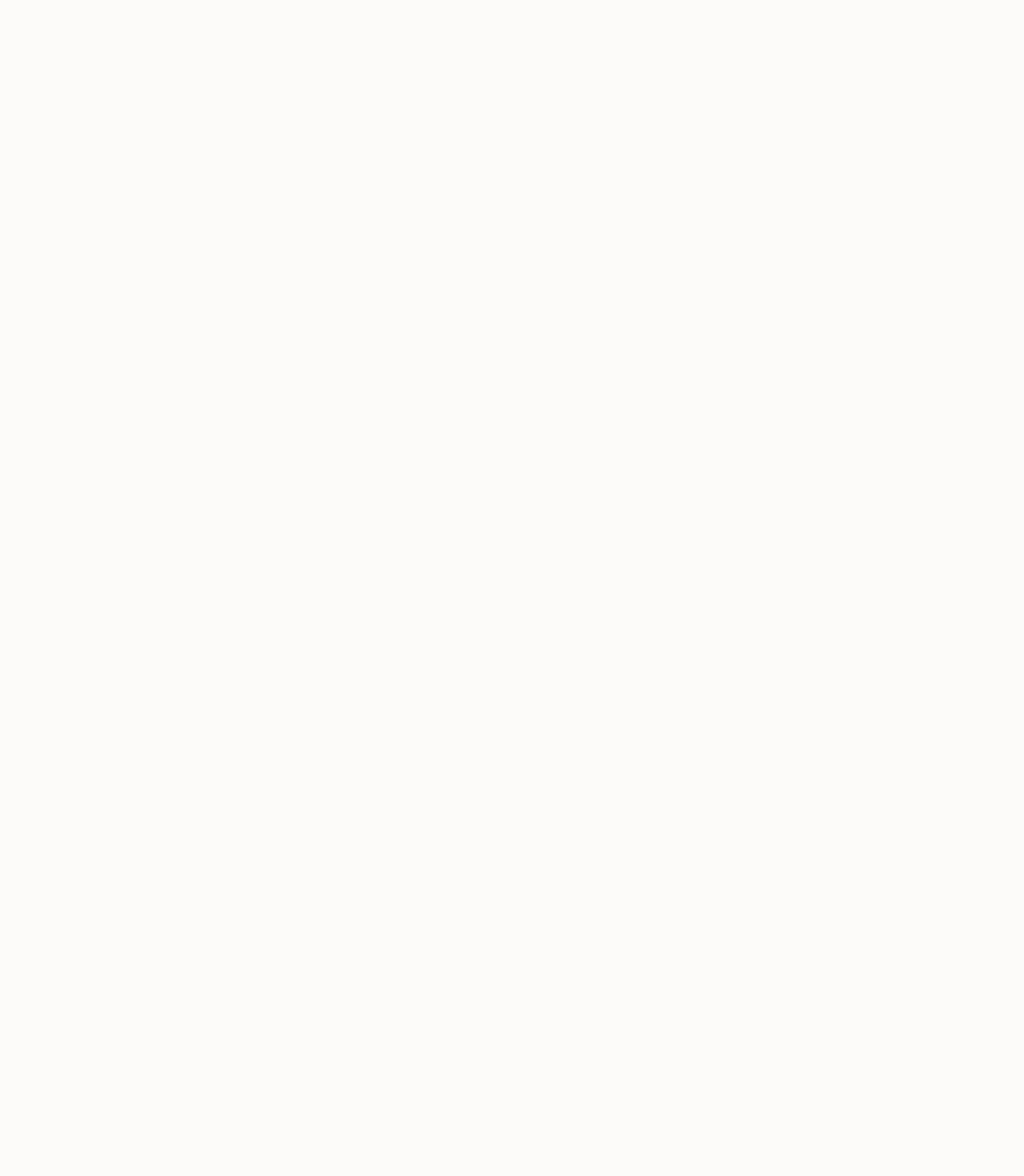
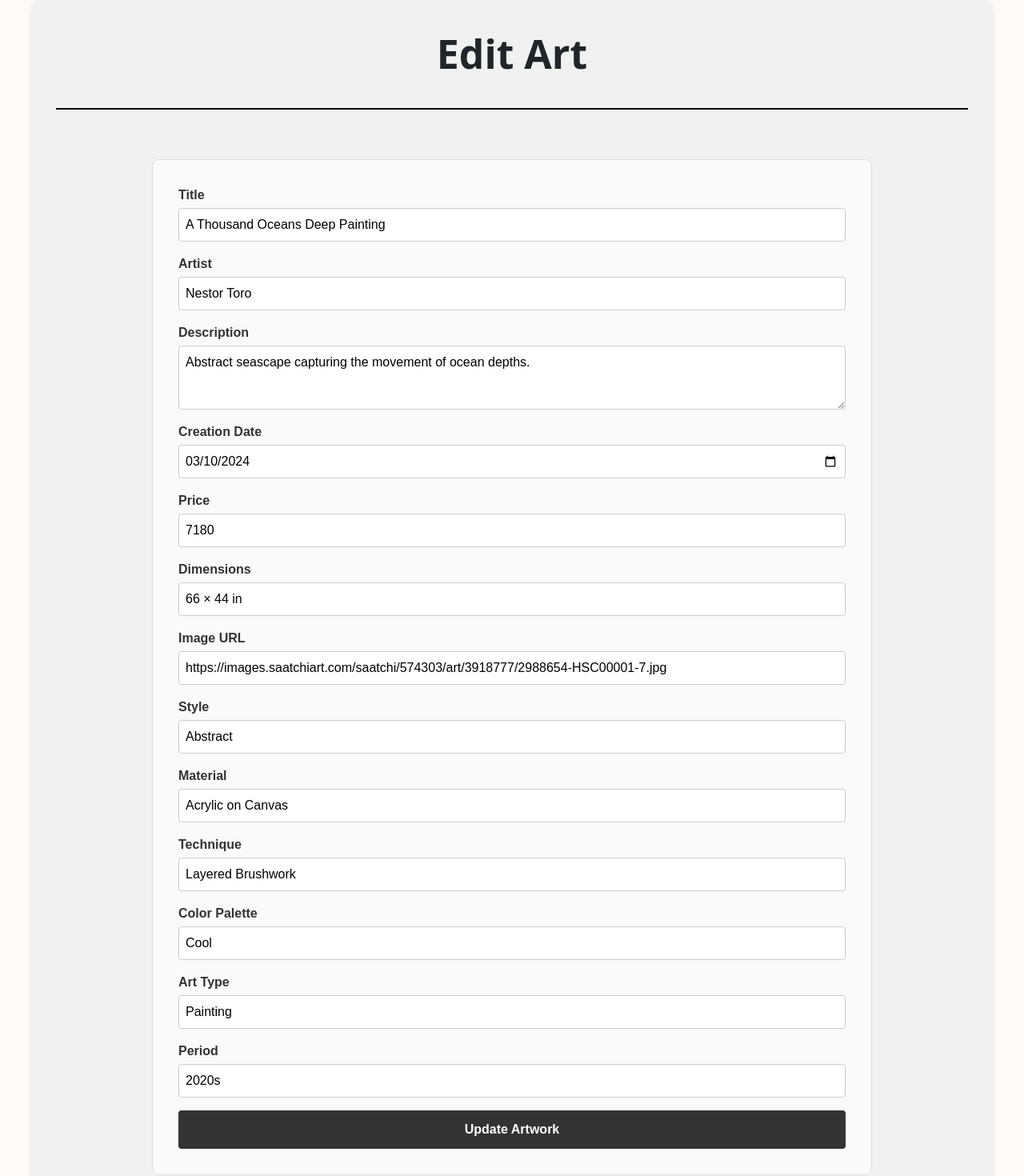
Before and after one commit to MatLan8/ArtFront, a React (Vite) app: page /edit-art in a window 1280 px wide. Before the commit this address had no page. Shown: the part 100-1570 px from the top of the page at 80% size. Before the commit the page ends 800 px from the top, so only its background shows below. Built offline with nearby package versions, Linux system fonts and the light colour scheme.

Commit message:
ArtForm add/edit component

```diff
--- a/src/App.tsx
+++ b/src/App.tsx
@@ -1,4 +1,5 @@
-import SellerList from "./pages/SellerList/SellerList";
+import AddArt from "./pages/AddArt/AddArt";
+import EditArt from "./pages/EditArt/EditArt";
 import { Routes, Route } from "react-router-dom";
 
 function App() {
@@ -6,7 +7,8 @@ function App() {
     <>
       <div>
         <Routes>
-          <Route path="/" element={<SellerList />} />
+          <Route path="/" element={<AddArt />} />
+          <Route path="/edit-art" element={<EditArt />} />
         </Routes>
       </div>
     </>
--- /dev/null
+++ b/src/components/ArtForm/ArtForm.module.css
@@ -0,0 +1,56 @@
+.form {
+  max-width: 900px; /* increased from 600px */
+  width: 90%; /* makes it responsive */
+  margin: 2rem auto;
+  padding: 2rem;
+  border: 1px solid #ddd;
+  border-radius: 8px;
+  background-color: #fafafa;
+  font-family: sans-serif;
+}
+
+.field {
+  margin-bottom: 1rem;
+  display: flex;
+  flex-direction: column;
+}
+
+.label {
+  font-weight: 600;
+  margin-bottom: 0.25rem;
+  color: #333;
+}
+
+.input,
+.textarea {
+  padding: 0.5rem;
+  border: 1px solid #ccc;
+  border-radius: 4px;
+  font-size: 1rem;
+  font-family: inherit;
+}
+
+.textarea {
+  resize: vertical;
+  min-height: 80px;
+}
+
+.input:focus,
+.textarea:focus {
+  outline: none;
+  border-color: #0077ff;
+  box-shadow: 0 0 0 2px rgba(0, 119, 255, 0.2);
+}
+
+.button {
+  display: block;
+  width: 100%;
+  padding: 0.75rem;
+  background-color: var(--text);
+  color: white;
+  border: none;
+  border-radius: 4px;
+  font-size: 1rem;
+  cursor: pointer;
+  font-weight: 600;
+}
--- /dev/null
+++ b/src/components/ArtForm/ArtForm.tsx
@@ -0,0 +1,198 @@
+import React, { useState, useEffect } from "react";
+import type { Artwork } from "../../types/Artwork";
+import styles from "./ArtForm.module.css";
+
+interface ArtFormProps {
+  initialData?: Artwork | null;
+  onSubmit?: (data: Artwork) => void;
+}
+
+export default function ArtForm({
+  initialData = null,
+  onSubmit,
+}: ArtFormProps) {
+  const emptyArt: Artwork = {
+    title: "",
+    artist: "",
+    description: "",
+    creationDate: new Date(),
+    price: 0,
+    dimensions: "",
+    imageUrl: "",
+    style: "",
+    material: "",
+    technique: "",
+    colorPalette: "",
+    artType: "",
+    period: "",
+  };
+
+  const [formData, setFormData] = useState<Artwork>(initialData || emptyArt);
+
+  useEffect(() => {
+    if (initialData) setFormData(initialData);
+  }, [initialData]);
+
+  const handleChange = (
+    e: React.ChangeEvent<HTMLInputElement | HTMLTextAreaElement>
+  ) => {
+    const { name, value } = e.target;
+
+    setFormData((prev) => ({
+      ...prev,
+      [name]:
+        name === "price"
+          ? Number(value)
+          : name === "creationDate"
+          ? new Date(value)
+          : value,
+    }));
+  };
+
+  const handleSubmit = (e: React.FormEvent) => {
+    e.preventDefault();
+    onSubmit?.(formData);
+  };
+
+  const formatDate = (date: Date) => date.toISOString().split("T")[0];
+
+  return (
+    <form className={styles.form} onSubmit={handleSubmit}>
+      <div className={styles.field}>
+        <label className={styles.label}>Title</label>
+        <input
+          className={styles.input}
+          name="title"
+          value={formData.title}
+          onChange={handleChange}
+        />
+      </div>
+
+      <div className={styles.field}>
+        <label className={styles.label}>Artist</label>
+        <input
+          className={styles.input}
+          name="artist"
+          value={formData.artist}
+          onChange={handleChange}
+        />
+      </div>
+
+      <div className={styles.field}>
+        <label className={styles.label}>Description</label>
+        <textarea
+          className={styles.textarea}
+          name="description"
+          value={formData.description}
+          onChange={handleChange}
+        />
+      </div>
+
+      <div className={styles.field}>
+        <label className={styles.label}>Creation Date</label>
+        <input
+          className={styles.input}
+          type="date"
+          name="creationDate"
+          value={formatDate(formData.creationDate)}
+          onChange={handleChange}
+        />
+      </div>
+
+      <div className={styles.field}>
+        <label className={styles.label}>Price</label>
+        <input
+          className={styles.input}
+          type="number"
+          name="price"
+          value={formData.price}
+          onChange={handleChange}
+        />
+      </div>
+
+      <div className={styles.field}>
+        <label className={styles.label}>Dimensions</label>
+        <input
+          className={styles.input}
+          name="dimensions"
+          value={formData.dimensions}
+          onChange={handleChange}
+        />
+      </div>
+
+      <div className={styles.field}>
+        <label className={styles.label}>Image URL</label>
+        <input
+          className={styles.input}
+          name="imageUrl"
+          value={formData.imageUrl}
+          onChange={handleChange}
+        />
+      </div>
+
+      <div className={styles.field}>
+        <label className={styles.label}>Style</label>
+        <input
+          className={styles.input}
+          name="style"
+          value={formData.style}
+          onChange={handleChange}
+        />
+      </div>
+
+      <div className={styles.field}>
+        <label className={styles.label}>Material</label>
+        <input
+          className={styles.input}
+          name="material"
+          value={formData.material}
+          onChange={handleChange}
+        />
+      </div>
+
+      <div className={styles.field}>
+        <label className={styles.label}>Technique</label>
+        <input
+          className={styles.input}
+          name="technique"
+          value={formData.technique}
+          onChange={handleChange}
+        />
+      </div>
+
+      <div className={styles.field}>
+        <label className={styles.label}>Color Palette</label>
+        <input
+          className={styles.input}
+          name="colorPalette"
+          value={formData.colorPalette}
+          onChange={handleChange}
+        />
+      </div>
+
+      <div className={styles.field}>
+        <label className={styles.label}>Art Type</label>
+        <input
+          className={styles.input}
+          name="artType"
+          value={formData.artType}
+          onChange={handleChange}
+        />
+      </div>
+
+      <div className={styles.field}>
+        <label className={styles.label}>Period</label>
+        <input
+          className={styles.input}
+          name="period"
+          value={formData.period}
+          onChange={handleChange}
+        />
+      </div>
+
+      <button className={styles.button} type="submit">
+        {initialData ? "Update Artwork" : "Add Artwork"}
+      </button>
+    </form>
+  );
+}
--- /dev/null
+++ b/src/pages/AddArt/AddArt.tsx
@@ -0,0 +1,16 @@
+import styles from "./AddArt.module.css";
+import ArtForm from "../../components/ArtForm/ArtForm";
+
+function AddArt() {
+  return (
+    <div className={styles.Container}>
+      <div className={styles.List}>
+        <div className={styles.title}>Add Art</div>
+        <div className={styles.divider} />
+        <ArtForm></ArtForm>
+      </div>
+    </div>
+  );
+}
+
+export default AddArt;
--- /dev/null
+++ b/src/pages/EditArt/EditArt.module.css
@@ -0,0 +1,67 @@
+.Container {
+  display: flex;
+  flex-direction: row;
+  gap: 20px;
+
+  max-width: 1200px;
+  width: 100%;
+  margin: 100px auto;
+  height: auto;
+
+  align-items: flex-start;
+}
+
+.List {
+  flex: 2;
+  background-color: var(--secondary);
+  padding: 30px;
+  border-radius: 10px;
+
+  display: flex;
+  flex-direction: column;
+  gap: 20px;
+
+  box-shadow: 0 4px 8px rgba(0, 0, 0, 0.1);
+}
+
+.PriceSummary {
+  flex: 1;
+  display: flex;
+  height: auto;
+  background-color: var(--secondary);
+  padding: 30px;
+  border-radius: 10px;
+
+  display: flex;
+  gap: 20px;
+  flex-direction: column;
+
+  box-shadow: 0 4px 8px rgba(0, 0, 0, 0.1);
+}
+
+.title {
+  font-size: 50px;
+  font-weight: 700;
+  display: flex;
+  justify-content: center;
+  padding-bottom: 0px;
+}
+
+.divider {
+  border: none; /* remove default border */
+  height: 2px; /* thickness of the line */
+  background-color: black; /* color of the line */
+  margin: 10px 0; /* spacing around the line */
+}
+
+.addButton {
+  display: flex;
+}
+
+.addButton button {
+  width: 100%;
+  height: 80px;
+  background-color: var(--text);
+  color: white;
+  box-shadow: 0px 4px 8px rgba(0, 0, 0, 0.849);
+}
--- /dev/null
+++ b/src/pages/EditArt/EditArt.tsx
@@ -0,0 +1,17 @@
+import styles from "./EditArt.module.css";
+import { artworks } from "../../MockUpData/ArtworkMock";
+import ArtForm from "../../components/ArtForm/ArtForm";
+
+function EditArt() {
+  return (
+    <div className={styles.Container}>
+      <div className={styles.List}>
+        <div className={styles.title}>Edit Art</div>
+        <div className={styles.divider} />
+        <ArtForm initialData={artworks[0]}></ArtForm>
+      </div>
+    </div>
+  );
+}
+
+export default EditArt;
--- a/src/pages/SellerList/SellerList.tsx
+++ /dev/null
@@ -1,22 +0,0 @@
-import styles from "./SellerList.module.css";
-import { artworks } from "../../MockUpData/ArtworkMock";
-import SellerCard from "../../components/SellerCard/SellerCard";
-
-function SellerList() {
-  return (
-    <div className={styles.Container}>
-      <div className={styles.List}>
-        <div className={styles.title}>My art</div>
-        <div className={styles.divider} />
-        <SellerCard artwork={artworks[0]} />
-        <SellerCard artwork={artworks[1]} />
-        <SellerCard artwork={artworks[2]} />
-        <div className={styles.addButton}>
-          <button>Add Art</button>
-        </div>
-      </div>
-    </div>
-  );
-}
-
-export default SellerList;
```
Also changed, not shown: src/pages/AddArt/AddArt.module.css (renamed from src/pages/SellerList/SellerList.module.css).
